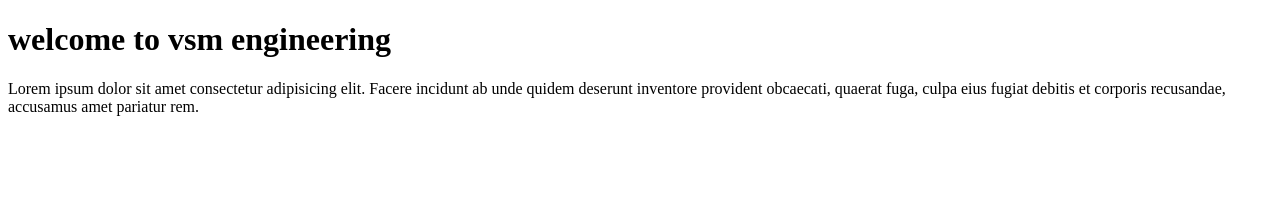
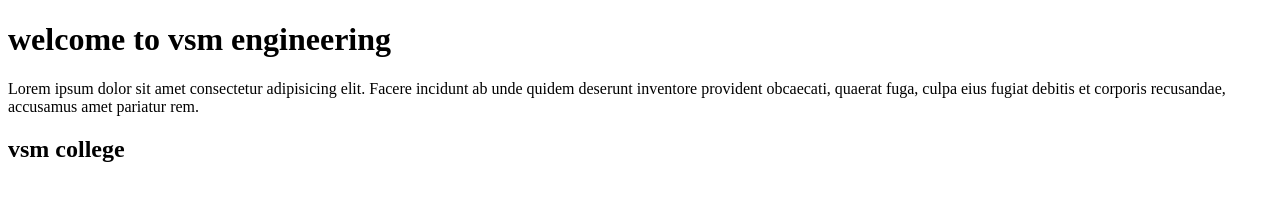
Before and after one commit to venky2892/vsm-pro, a plain HTML site: page index.html in a window 1280 px wide. Drawn offline with Linux system fonts and the light colour scheme.

Commit message:
V3 of projrct

```diff
--- a/index.html
+++ b/index.html
@@ -8,5 +8,6 @@
 <body>
     <h1>welcome to vsm engineering</h1>
     <p>Lorem ipsum dolor sit amet consectetur adipisicing elit. Facere incidunt ab unde quidem deserunt inventore provident obcaecati, quaerat fuga, culpa eius fugiat debitis et corporis recusandae, accusamus amet pariatur rem.</p>
+    <h2>vsm college</h2>
 </body>
 </html>
```
